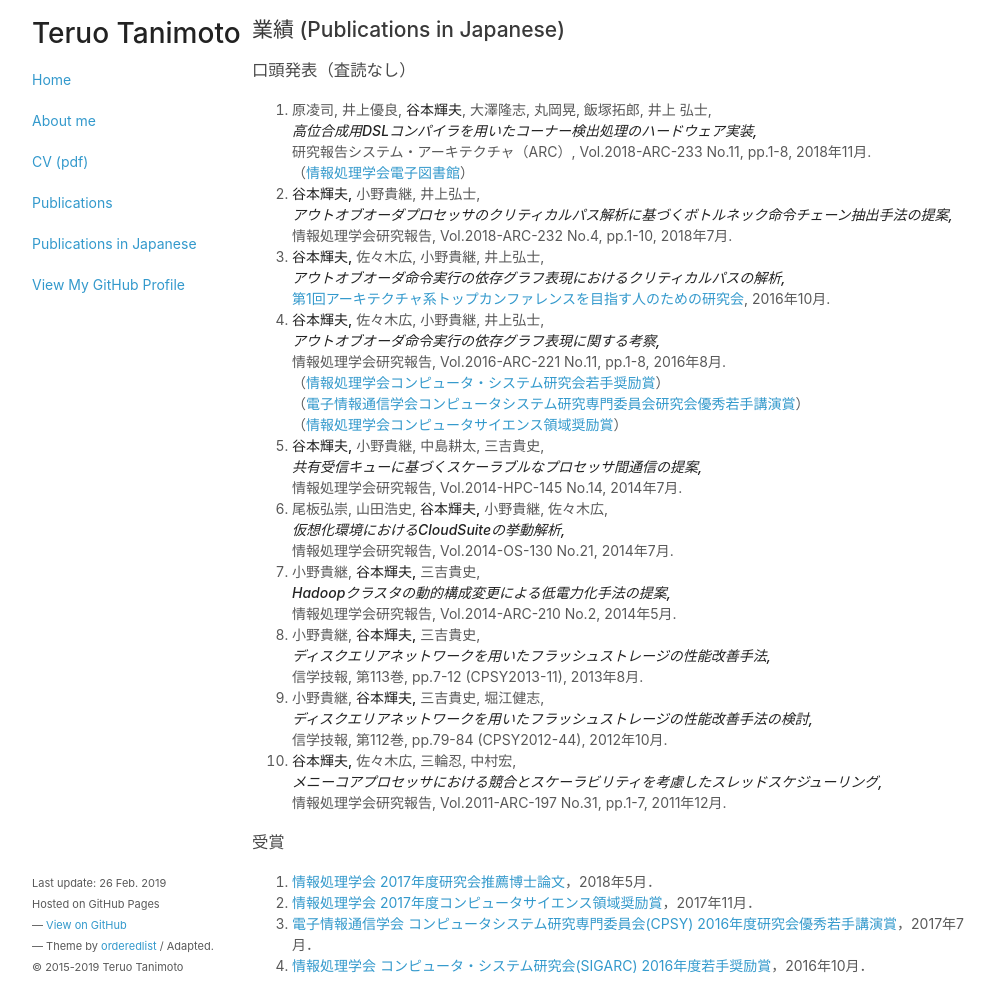
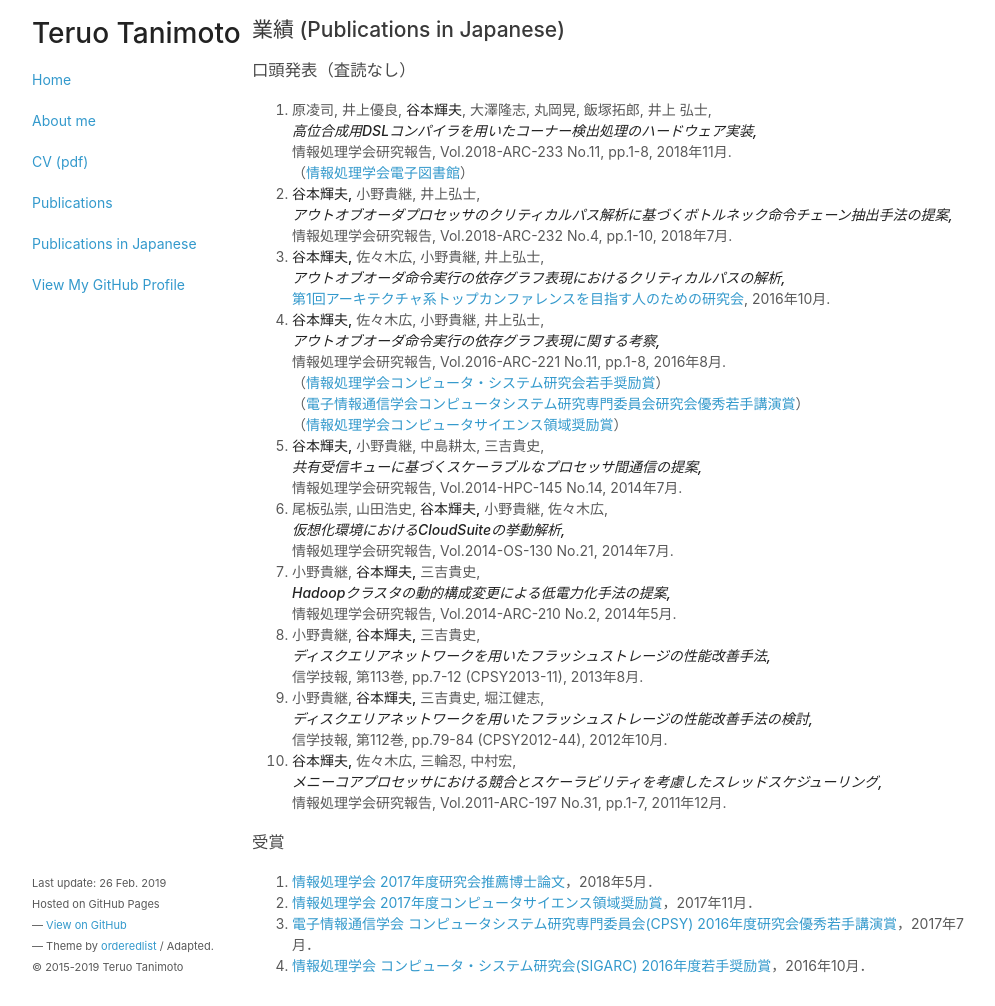
Before and after one commit to teruo41/teruo41.github.io, a Jekyll site: the page built from pubsj.md, in a window 1280 px wide and 1006 px high. Shown: the whole window, without its empty margins (138-1133 px from the left). Built offline with Jekyll 4.4.1, drawn with Linux system fonts in a browser that asks for light colours.

Commit message:
Update pubsj.md

```diff
--- a/pubsj.md
+++ b/pubsj.md
@@ -8,9 +8,9 @@ title: Publications in Japanese
 ### 口頭発表（査読なし）
 
 0. 原凌司, 井上優良, __谷本輝夫__, 大澤隆志, 丸岡晃, 飯塚拓郎, 井上 弘士,
-   ***高位合成用DSLコンパイラを用いたコーナー検出処理のハードウェア実装,***
-   研究報告システム・アーキテクチャ（ARC）, Vol.2018-ARC-233 No.11, pp.1-8, 2018年11月.
-   （[情報処理学会電子図書館](https://ipsj.ixsq.nii.ac.jp/ej/?action=pages_view_main&active_action=repository_view_main_item_detail&item_id=192430&item_no=1&page_id=13&block_id=8)）
+  ***高位合成用DSLコンパイラを用いたコーナー検出処理のハードウェア実装,***
+  情報処理学会研究報告, Vol.2018-ARC-233 No.11, pp.1-8, 2018年11月.
+  （[情報処理学会電子図書館](https://ipsj.ixsq.nii.ac.jp/ej/?action=pages_view_main&active_action=repository_view_main_item_detail&item_id=192430&item_no=1&page_id=13&block_id=8)）
 
 0. __谷本輝夫,__ 小野貴継, 井上弘士,
   ***アウトオブオーダプロセッサのクリティカルパス解析に基づくボトルネック命令チェーン抽出手法の提案,***
```
